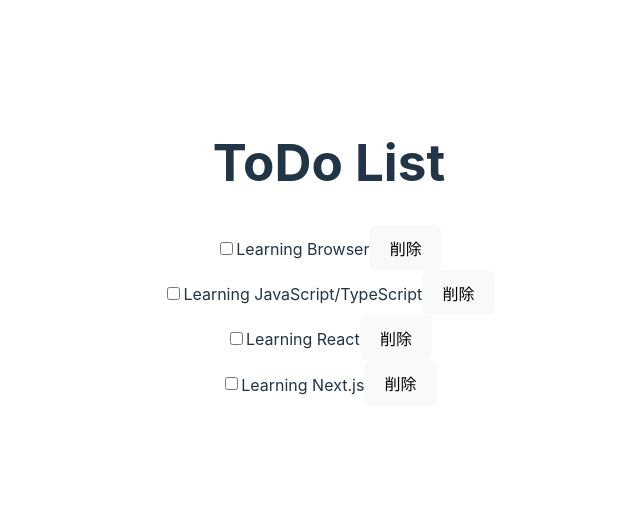
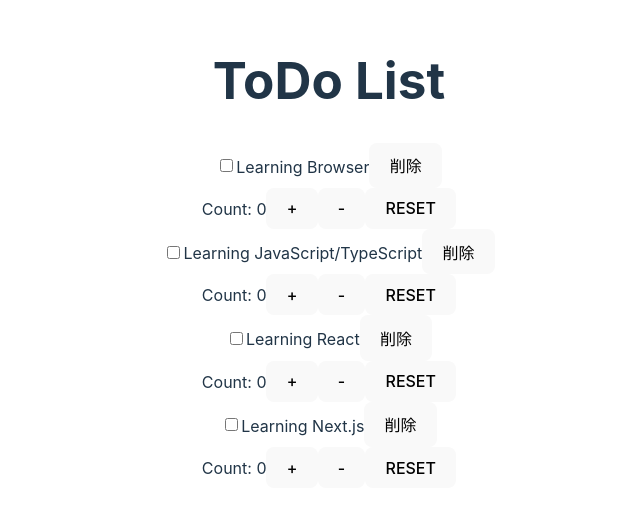
Before and after one commit to rino-san/react-training-2024, a React (Vite) app: page / in a window 1280 px wide. Shown: the part 139-652 px from the top of the page, without its empty margins (311-951 px from the left). Built offline with nearby package versions, Linux system fonts and the light colour scheme.

Commit message:
complete 4-2

```diff
--- /dev/null
+++ b/src/Counter.tsx
@@ -0,0 +1,25 @@
+import React  from "react";
+
+export function Counter() {
+    const [count, setCount] = React.useState(0);
+
+    const inc = () =>{
+        setTimeout(()=>{setCount((prevCount) => prevCount+1);
+        },1);
+    };
+    const dec = () =>{
+        setCount((prevCount) => prevCount-1);
+    }
+
+    const reset = () =>{
+        setCount(0);
+    };
+    return (
+        <div>
+            <span>Count: {count}</span>
+            <button onClick = {inc}>+</button>
+            <button onClick = {dec}>-</button>
+            <button onClick = {reset}>RESET</button>
+        </div>
+    )
+};
--- a/src/TodoItem.tsx
+++ b/src/TodoItem.tsx
@@ -1,4 +1,5 @@
 import {TodoItemType} from "./App";
+import { Counter } from "./Counter";
 
 
 type Props = {
@@ -14,6 +15,8 @@
             <input type ="checkbox" readOnly checked={todoItem.completed}/>
             {todoItem.task}
             <button onClick={onDeleteButton}>削除</button>
+            <Counter/>
+
         </li>
     )
 }
```
